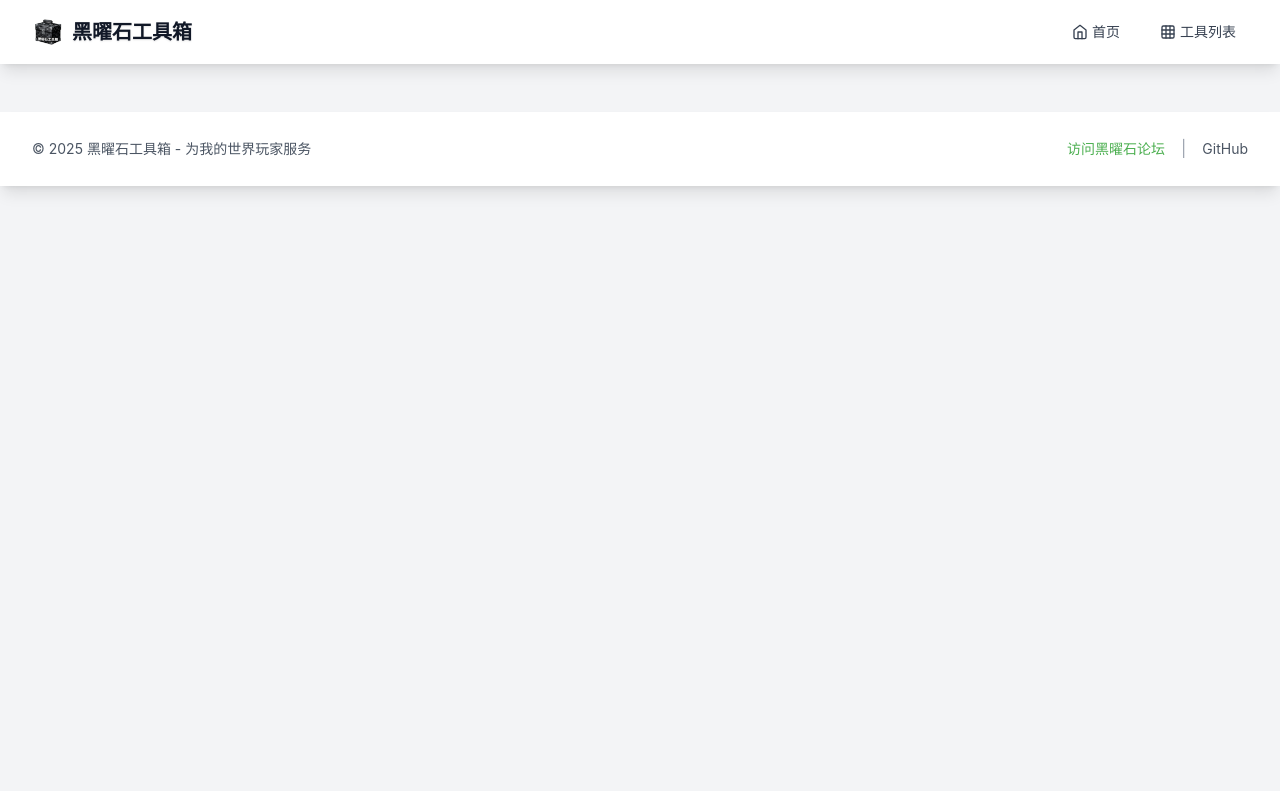
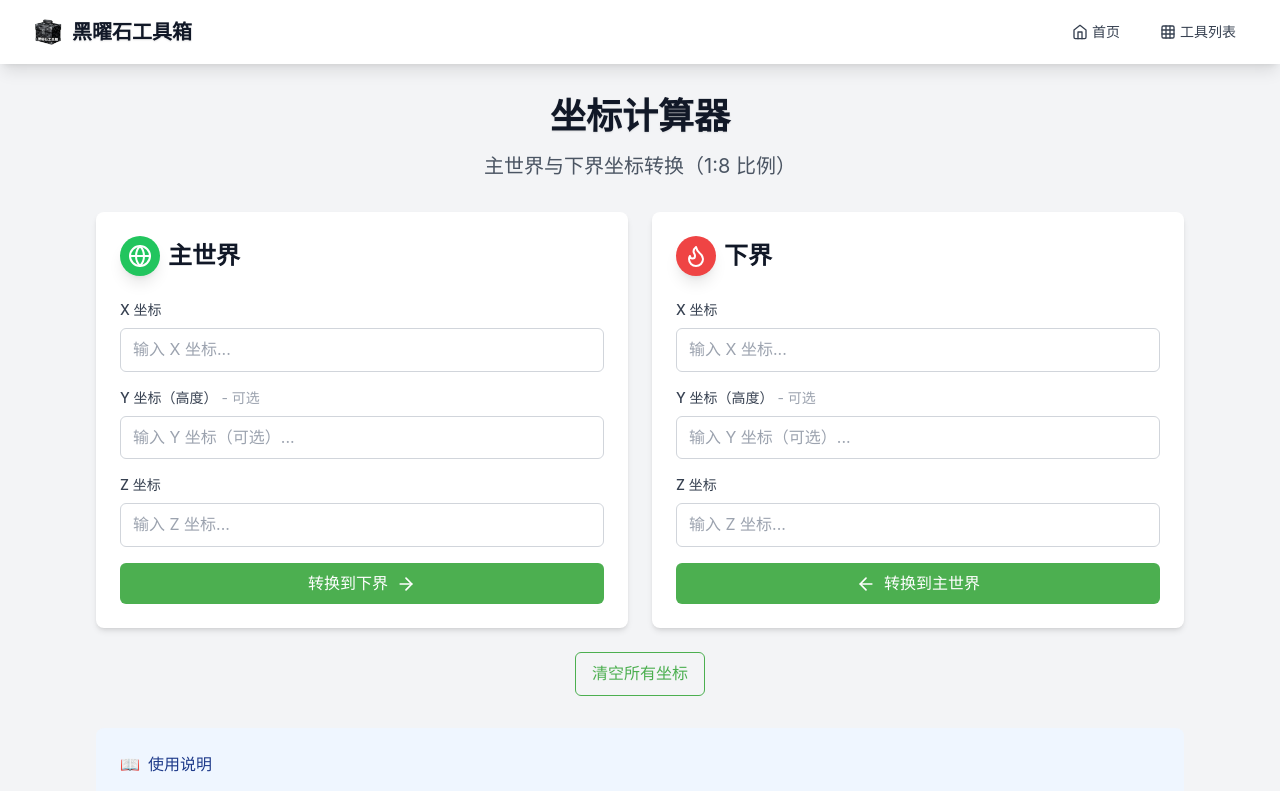
Before and after one commit to mcobs/obstools, a React (Vite) app: page /coordinate-calculator in a window 1280 px wide. Shown: the top 791 px of the page. Built offline with nearby package versions, Linux system fonts and the light colour scheme.

Commit message:
添加坐标计算器页面，更新 App 组件以包含新路由，并在工具列表中更新描述和状态

```diff
--- a/src/App.tsx
+++ b/src/App.tsx
@@ -3,6 +3,7 @@ import Layout from './components/Layout'
 import Home from './pages/Home'
 import ToolsList from './pages/ToolsList'
 import SlimeFinder from './pages/SlimeFinder'
+import CoordinateCalculator from './pages/CoordinateCalculator'
 import ToastContainer from './components/ToastContainer'
 
 function App() {
@@ -13,6 +14,7 @@ function App() {
           <Route path="/" element={<Home />} />
           <Route path="/tools" element={<ToolsList />} />
           <Route path="/slime-finder" element={<SlimeFinder />} />
+          <Route path="/coordinate-calculator" element={<CoordinateCalculator />} />
         </Routes>
       </Layout>
       <ToastContainer />
--- /dev/null
+++ b/src/pages/CoordinateCalculator.tsx
@@ -0,0 +1,205 @@
+import { useState } from 'react'
+import { ArrowRight, ArrowLeft, Globe, Flame } from 'lucide-react'
+
+interface Coordinates {
+  x: string
+  y: string
+  z: string
+}
+
+export default function CoordinateCalculator() {
+  const [overworldCoords, setOverworldCoords] = useState<Coordinates>({ x: '', y: '', z: '' })
+  const [netherCoords, setNetherCoords] = useState<Coordinates>({ x: '', y: '', z: '' })
+
+  // 主世界 → 下界
+  const calculateToNether = () => {
+    const x = parseFloat(overworldCoords.x) || 0
+    const y = parseFloat(overworldCoords.y) || 0
+    const z = parseFloat(overworldCoords.z) || 0
+
+    setNetherCoords({
+      x: (x / 8).toFixed(1),
+      y: y.toFixed(1),
+      z: (z / 8).toFixed(1)
+    })
+  }
+
+  // 下界 → 主世界
+  const calculateToOverworld = () => {
+    const x = parseFloat(netherCoords.x) || 0
+    const y = parseFloat(netherCoords.y) || 0
+    const z = parseFloat(netherCoords.z) || 0
+
+    setOverworldCoords({
+      x: (x * 8).toFixed(1),
+      y: y.toFixed(1),
+      z: (z * 8).toFixed(1)
+    })
+  }
+
+  // 清空所有输入
+  const clearAll = () => {
+    setOverworldCoords({ x: '', y: '', z: '' })
+    setNetherCoords({ x: '', y: '', z: '' })
+  }
+
+  return (
+    <div className="max-w-6xl mx-auto px-4 sm:px-6 lg:px-8 py-8">
+      {/* 标题 */}
+      <div className="text-center mb-8 animate-fade-in">
+        <h1 className="text-4xl font-bold text-gray-900 mb-4 text-shadow">
+          坐标计算器
+        </h1>
+        <p className="text-xl text-gray-600">
+          主世界与下界坐标转换（1:8 比例）
+        </p>
+      </div>
+
+      {/* 主要内容 */}
+      <div className="grid grid-cols-1 lg:grid-cols-2 gap-6 mb-6">
+        {/* 主世界坐标 */}
+        <div className="card animate-fade-in" style={{ animationDelay: '0.1s' }}>
+          <div className="flex items-center space-x-2 mb-6">
+            <div className="w-10 h-10 bg-green-500 rounded-full flex items-center justify-center shadow-lg">
+              <Globe className="w-6 h-6 text-white" />
+            </div>
+            <h2 className="text-2xl font-bold text-gray-900">主世界</h2>
+          </div>
+
+          <div className="space-y-4">
+            <div>
+              <label className="block text-sm font-medium text-gray-700 mb-2">
+                X 坐标
+              </label>
+              <input
+                type="number"
+                value={overworldCoords.x}
+                onChange={(e) => setOverworldCoords({ ...overworldCoords, x: e.target.value })}
+                className="input-field"
+                placeholder="输入 X 坐标..."
+              />
+            </div>
+
+            <div>
+              <label className="block text-sm font-medium text-gray-700 mb-2">
+                Y 坐标（高度）<span className="text-gray-400 font-normal ml-1">- 可选</span>
+              </label>
+              <input
+                type="number"
+                value={overworldCoords.y}
+                onChange={(e) => setOverworldCoords({ ...overworldCoords, y: e.target.value })}
+                className="input-field"
+                placeholder="输入 Y 坐标（可选）..."
+              />
+            </div>
+
+            <div>
+              <label className="block text-sm font-medium text-gray-700 mb-2">
+                Z 坐标
+              </label>
+              <input
+                type="number"
+                value={overworldCoords.z}
+                onChange={(e) => setOverworldCoords({ ...overworldCoords, z: e.target.value })}
+                className="input-field"
+                placeholder="输入 Z 坐标..."
+              />
+            </div>
+
+            <button
+              onClick={calculateToNether}
+              className="w-full btn-primary flex items-center justify-center space-x-2 group"
+            >
+              <span>转换到下界</span>
+              <ArrowRight className="w-5 h-5 group-hover:translate-x-1 transition-transform duration-200" />
+            </button>
+          </div>
+        </div>
+
+        {/* 下界坐标 */}
+        <div className="card animate-fade-in" style={{ animationDelay: '0.2s' }}>
+          <div className="flex items-center space-x-2 mb-6">
+            <div className="w-10 h-10 bg-red-500 rounded-full flex items-center justify-center shadow-lg">
+              <Flame className="w-6 h-6 text-white" />
+            </div>
+            <h2 className="text-2xl font-bold text-gray-900">下界</h2>
+          </div>
+
+          <div className="space-y-4">
+            <div>
+              <label className="block text-sm font-medium text-gray-700 mb-2">
+                X 坐标
+              </label>
+              <input
+                type="number"
+                value={netherCoords.x}
+                onChange={(e) => setNetherCoords({ ...netherCoords, x: e.target.value })}
+                className="input-field"
+                placeholder="输入 X 坐标..."
+              />
+            </div>
+
+            <div>
+              <label className="block text-sm font-medium text-gray-700 mb-2">
+                Y 坐标（高度）<span className="text-gray-400 font-normal ml-1">- 可选</span>
+              </label>
+              <input
+                type="number"
+                value={netherCoords.y}
+                onChange={(e) => setNetherCoords({ ...netherCoords, y: e.target.value })}
+                className="input-field"
+                placeholder="输入 Y 坐标（可选）..."
+              />
+            </div>
+
+            <div>
+              <label className="block text-sm font-medium text-gray-700 mb-2">
+                Z 坐标
+              </label>
+              <input
+                type="number"
+                value={netherCoords.z}
+                onChange={(e) => setNetherCoords({ ...netherCoords, z: e.target.value })}
+                className="input-field"
+                placeholder="输入 Z 坐标..."
+              />
+            </div>
+
+            <button
+              onClick={calculateToOverworld}
+              className="w-full btn-primary flex items-center justify-center space-x-2 group"
+            >
+              <ArrowLeft className="w-5 h-5 group-hover:-translate-x-1 transition-transform duration-200" />
+              <span>转换到主世界</span>
+            </button>
+          </div>
+        </div>
+      </div>
+
+      {/* 清空按钮 */}
+      <div className="text-center animate-fade-in" style={{ animationDelay: '0.3s' }}>
+        <button
+          onClick={clearAll}
+          className="btn-outline"
+        >
+          清空所有坐标
+        </button>
+      </div>
+
+      {/* 说明信息 */}
+      <div className="mt-8 bg-blue-50 rounded-lg p-6 animate-fade-in" style={{ animationDelay: '0.4s' }}>
+        <h3 className="font-medium text-blue-900 mb-3 flex items-center space-x-2">
+          <span>📖</span>
+          <span>使用说明</span>
+        </h3>
+        <ul className="text-sm text-blue-800 space-y-2">
+          <li>• 主世界与下界的坐标比例为 <strong>8:1</strong></li>
+          <li>• 在主世界移动 8 格 = 在下界移动 1 格</li>
+          <li>• Y 坐标（高度）在转换时保持不变</li>
+          <li>• 支持小数坐标，结果保留 1 位小数</li>
+          <li>• 输入一侧的坐标，点击转换按钮即可计算另一侧的对应坐标</li>
+        </ul>
+      </div>
+    </div>
+  )
+}
--- a/src/pages/ToolsList.tsx
+++ b/src/pages/ToolsList.tsx
@@ -13,11 +13,11 @@ export default function ToolsList() {
     },
     {
       title: '坐标计算器',
-      description: '计算两点之间的距离和角度',
+      description: '主世界与下界坐标互相转换',
       icon: Calculator,
       path: '/coordinate-calculator',
       color: 'bg-blue-500',
-      status: 'coming-soon'
+      status: 'available'
     },
     {
       title: '生物群系查找器',
```
